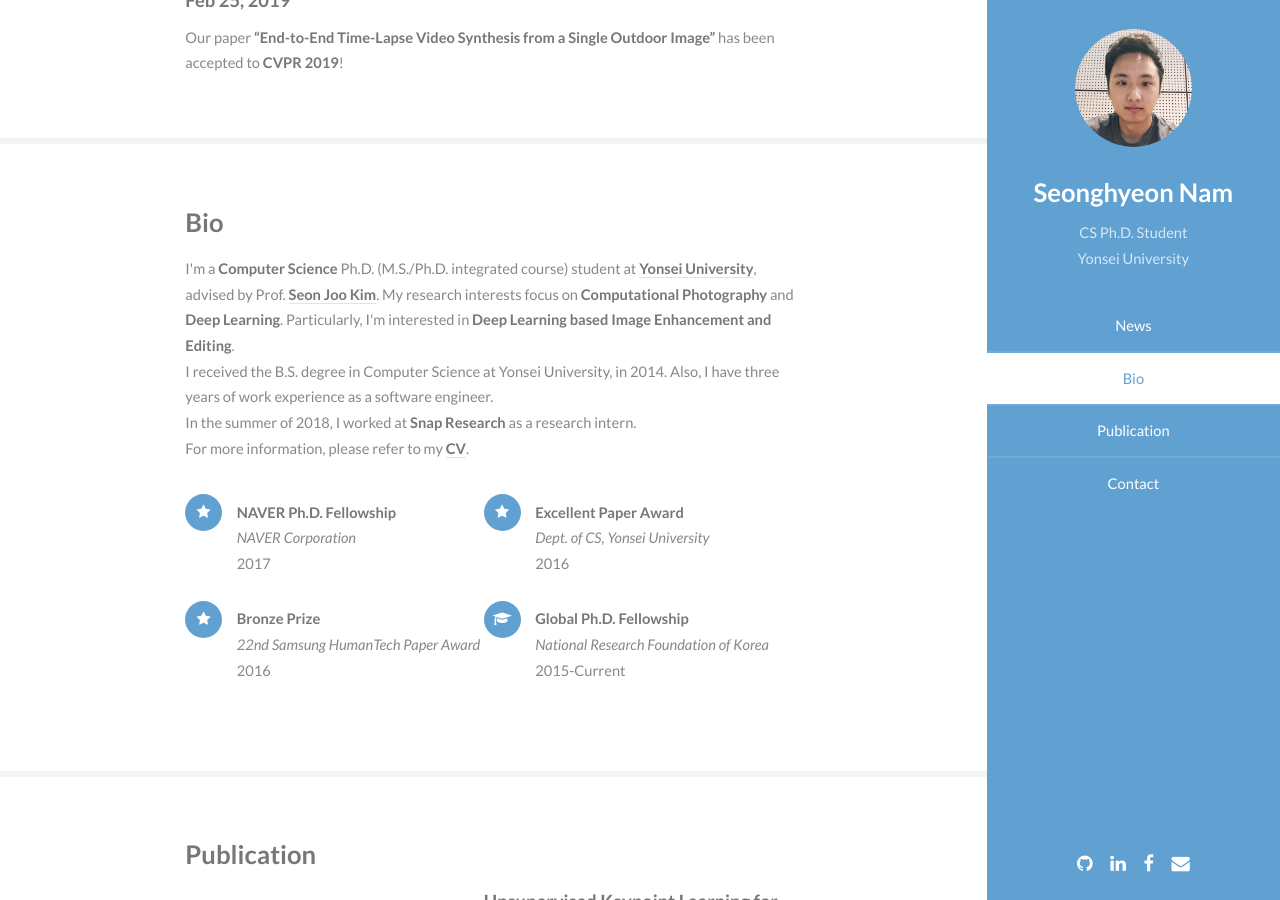
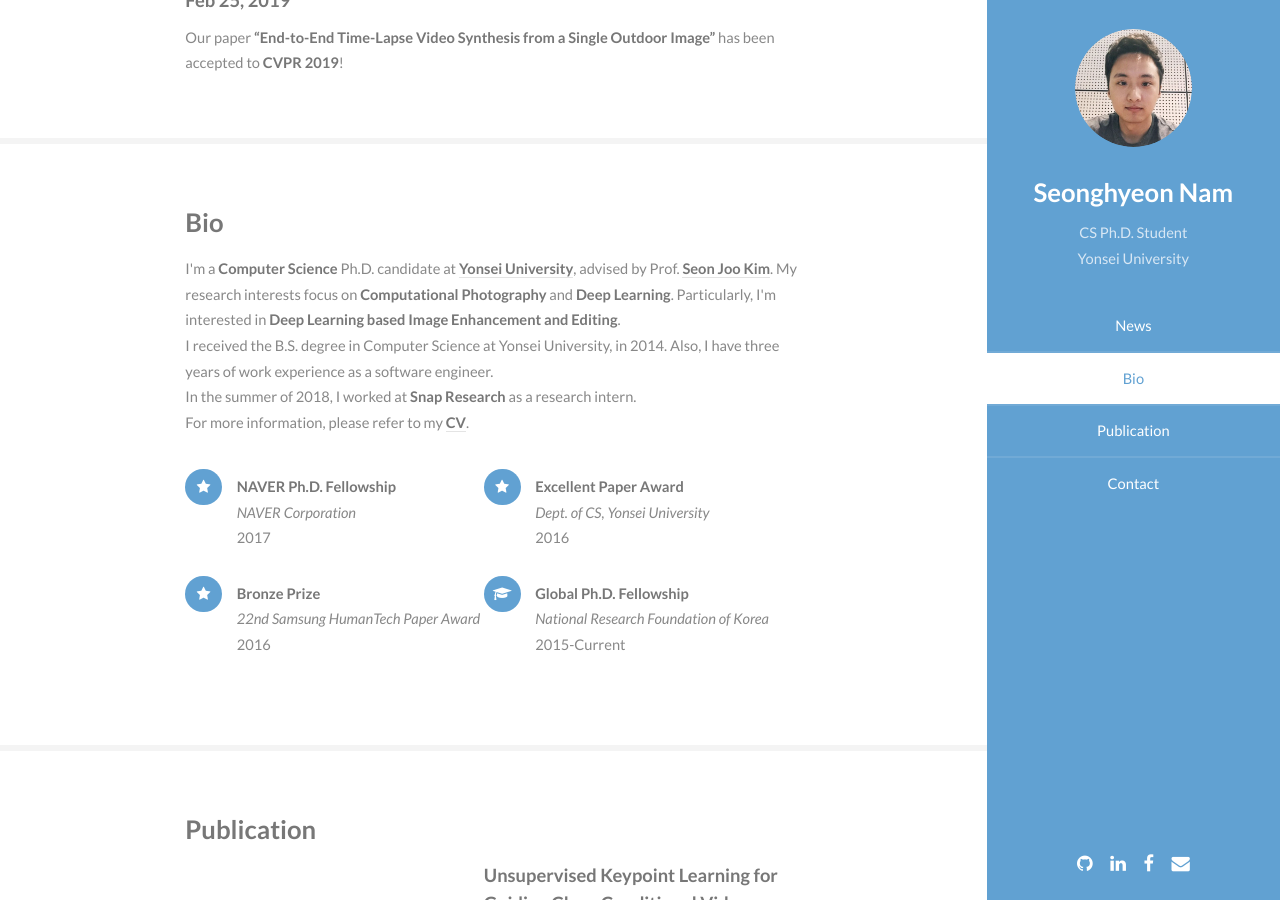
Before and after one commit to woozzu/woozzu.github.io, a Jekyll site: the page built from index.html, in a window 1280 px wide and 900 px high, scrolled down 646 px. Built offline with Jekyll 4.4.1, drawn with Linux system fonts in a browser that asks for light colours.

Commit message:
Update index.html

```diff
--- a/index.html
+++ b/index.html
@@ -24,7 +24,7 @@ layout: default
         <div class="container">
             <h3>Bio</h3>
             <p>
-                I'm a <strong>Computer Science</strong> Ph.D. (M.S./Ph.D. integrated course) student at <a href="http://www.yonsei.ac.kr" target="_blank"><strong>Yonsei University</strong></a>, advised by Prof. <a href="https://sites.google.com/site/seonjookim" target="_blank"><strong>Seon Joo Kim</strong></a>. My research interests focus on <strong>Computational Photography</strong> and <strong>Deep Learning</strong>. Particularly, I'm interested in <strong>Deep Learning based Image Enhancement and Editing</strong>.<br />
+                I'm a <strong>Computer Science</strong> Ph.D. candidate at <a href="http://www.yonsei.ac.kr" target="_blank"><strong>Yonsei University</strong></a>, advised by Prof. <a href="https://sites.google.com/site/seonjookim" target="_blank"><strong>Seon Joo Kim</strong></a>. My research interests focus on <strong>Computational Photography</strong> and <strong>Deep Learning</strong>. Particularly, I'm interested in <strong>Deep Learning based Image Enhancement and Editing</strong>.<br />
                 I received the B.S. degree in Computer Science at Yonsei University, in 2014. Also, I have three years of work experience as a software engineer.<br />
                 In the summer of 2018, I worked at <strong>Snap Research</strong> as a research intern.<br />
                 For more information, please refer to my <a href="assets/CV_SeonghyeonNam.pdf"><strong>CV</strong></a>.
```
